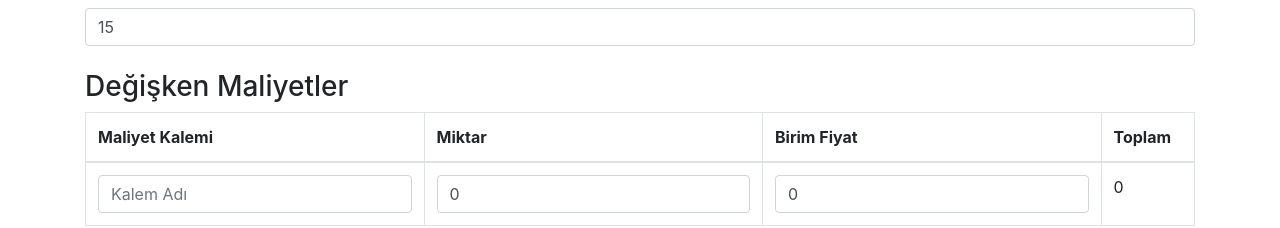
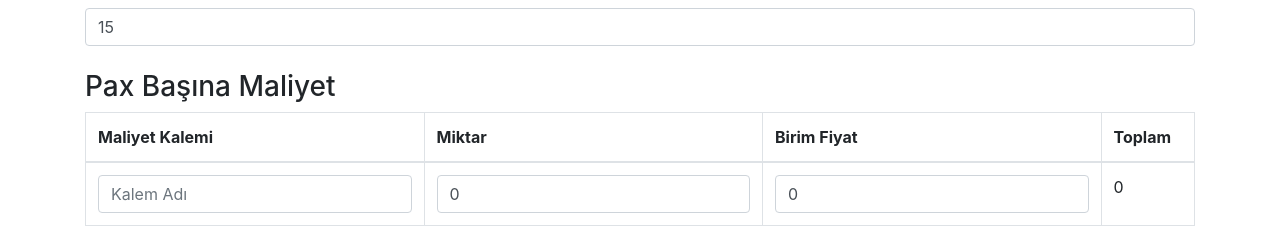
Before and after one commit to fatihgoktss/work, a plain HTML site: page index.html in a window 1280 px wide. Shown: the part 254-482 px from the top of the page. Drawn offline with nearby package versions, Linux system fonts and the light colour scheme.

Commit message:
Update index.html

```diff
--- a/index.html
+++ b/index.html
@@ -21,7 +21,7 @@
 
     <!-- Değişken Maliyetler Tablosu -->
     <div class="mb-4">
-        <h3>Değişken Maliyetler</h3>
+        <h3>Pax Başına Maliyet</h3>
         <table class="table table-bordered">
             <thead>
                 <tr>
```
